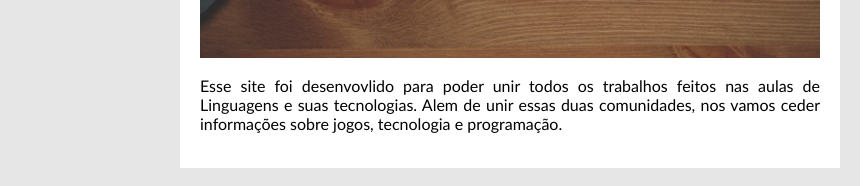
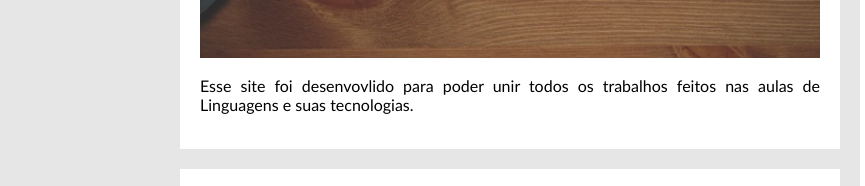
Before and after one commit to eduardojfronza/eduardojfronza.github.io, a plain HTML site: page index.html in a window 1280 px wide. Shown: the part 564-750 px from the top of the page, 0-865 px from the left. Drawn offline with Linux system fonts and the light colour scheme; grey boxes are pictures that could not be loaded.

Commit message:
Update index.html

```diff
--- a/index.html
+++ b/index.html
@@ -33,7 +33,7 @@
                     <span class="data-postagem">Postado em 6 maio 2022</span>
                     <img src="img/imagem1.jpg" alt="" width="620px">
                     <P style="padding-bottom: 15px; padding-top: 15px;">
-                       Esse site foi desenvovlido para poder unir todos os trabalhos feitos nas aulas de Linguagens e suas tecnologias. Alem de unir essas duas comunidades, nos vamos ceder informações sobre jogos, tecnologia e programação.
+                       Esse site foi desenvovlido para poder unir todos os trabalhos feitos nas aulas de Linguagens e suas tecnologias.
                     </P>
 
 
```
